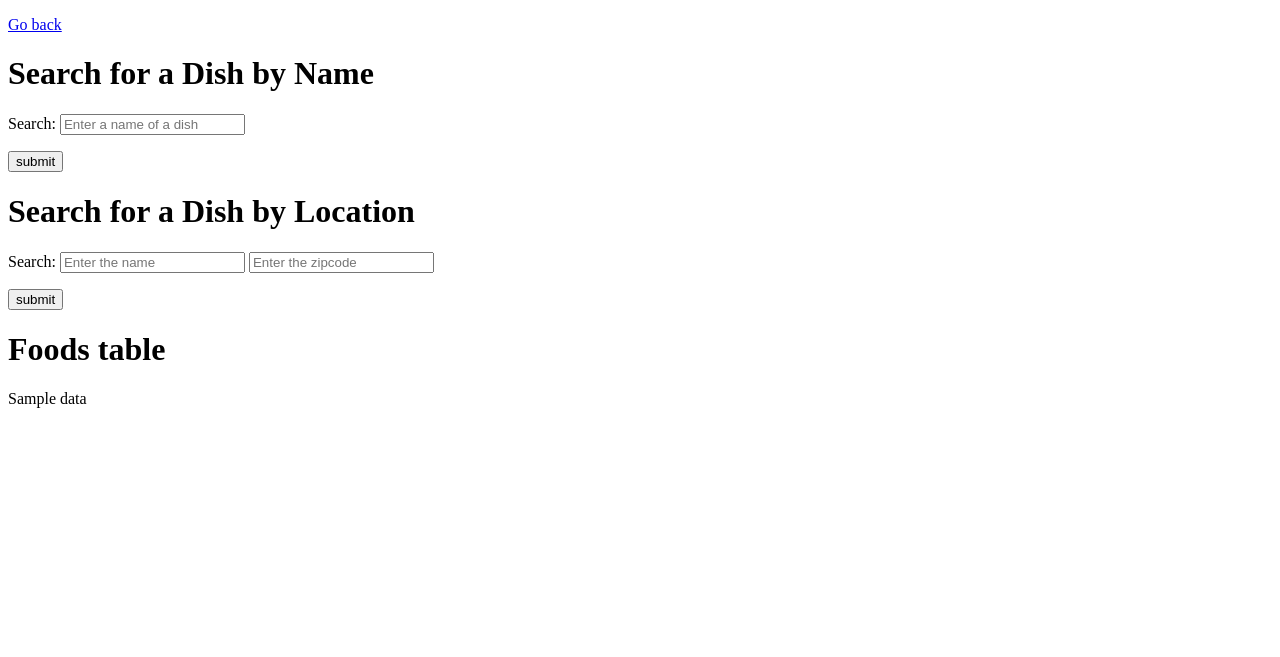
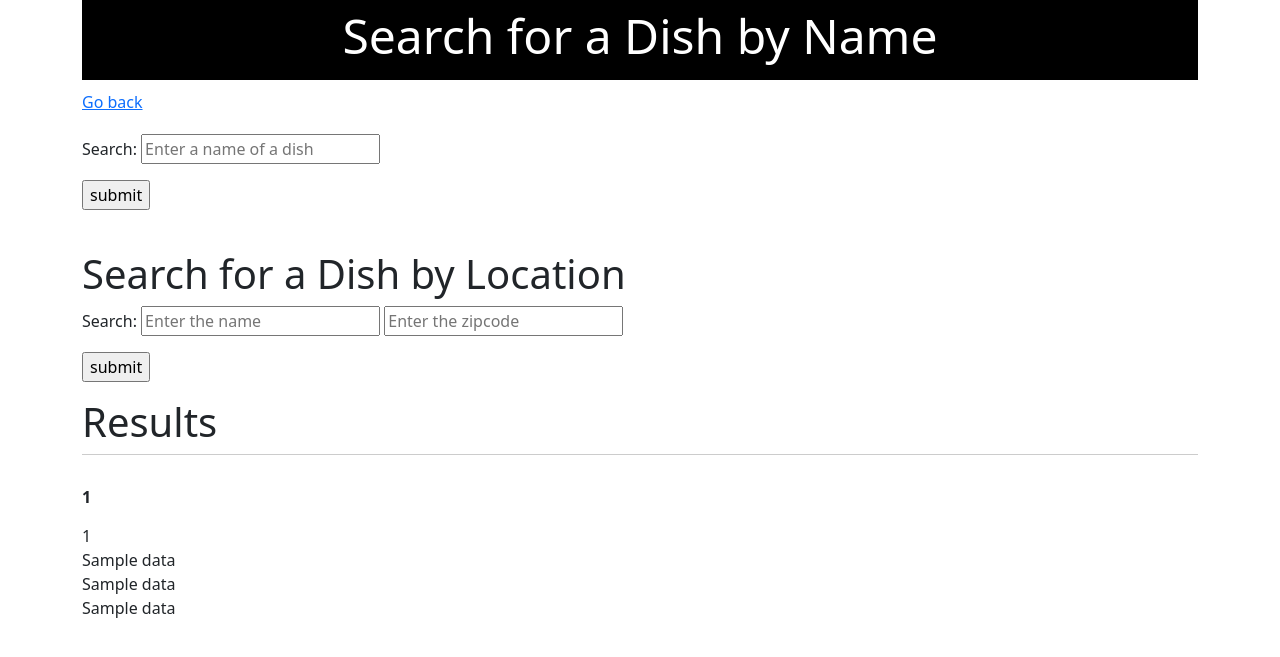
Before and after one commit to Omer-Mus/-w4111-proj1, a Flask app: template webserver/templates/search.html in a window 1280 px wide. Shown: the top 657 px of the page. Run offline with Flask 2, Linux system fonts and the light colour scheme; the template is opened without the code that fills it: most values are stand-ins (such as "Sample title", 1, 10 or a date in 2020); parts of the project's set-up code (start-up, migrations or seed data) failed here and were passed over.

Commit message:
made it look pretty

```diff
--- a/webserver/templates/search.html
+++ b/webserver/templates/search.html
@@ -1,19 +1,86 @@
 <!DOCTYPE html>
 <html lang="en">
 
-<p><a href="index.html">Go back</a></p>
+  <head>
+    <!-- Bootstrap for button styling -->
+    <link href="https://cdn.jsdelivr.net/npm/bootstrap@5.1.3/dist/css/bootstrap.min.css" rel="stylesheet" integrity="sha384-1BmE4kWBq78iYhFldvKuhfTAU6auU8tT94WrHftjDbrCEXSU1oBoqyl2QvZ6jIW3" crossorigin="anonymous">
+
+</head>
+<style>
+    #container {
+width: 600px;
+margin: 0px auto;
+}
+
+#announcement-editor {
+margin-top: 20px;
+margin-bottom: 40px;
+}
+
+#new-announcement-subject {
+display: block;
+margin-bottom: 10px;
+width: 100%;
+}
+
+#new-announcement-body {
+display: block;
+margin-bottom: 10px;
+width: 100%;
+height: 80px;
+
+}
+
+#the-title {
+
+margin-bottom: 10px;
+width: 100%;
+height: 80px;
+text-align: center;
+background-color: black;
+color: white;
+font-size: xxx-large;
+}
+.images {
+display: block;
+margin-bottom: 10px;
+width: 80px;
+height: 80px;
+}
+.announcement {
+display: block;
+margin-bottom: 40px;
+padding: 30px 0px 0px 0px;
+border-top: 1px solid #CCCCCC;
+width: 100%;
+}
+
+.announcement-subject {
+display: block;
+margin-bottom: 15px;
+font-weight: bold;
+}
+
+.announcement-body {
+display: block;
+}
+
+</style>
 
   <body>
 
-    <div class="Container">
+    <div class="container">
 
-        <h1>Search for a Dish by Name</h1>
+        <div id = "the-title">Search for a Dish by Name</div>
+        <div><a href="/">Go back</a></div>
 
+        <div id = "announcement-editor">
         <form method="POST" action="/search_food">
             <p>Search: <input type="text" name="search_food" placeholder="Enter a name of a dish" required> </p>
             <input type="submit" value="submit">
             </p>
         </form>
+        </div>
 
         <h1>Search for a Dish by Location</h1>
 
@@ -24,14 +91,38 @@
           </p>
         </form>
 
-    </div>
-
-  <h1>Foods table</h1>
+        <h1>Results</h1>
 
   <div>
     {% for n in data %}
-        <div>{{n}}</div>
+    <div id="announcements">
+        <div class="announcement">
+            <span class="announcement-subject">
+                {{ data.index(n)}}
+            </span>
+            <span class="announcement-body">
+                {{n[0]}}
+            </span>
+            <span class="announcement-body">
+                {{n[2]}}
+            </span>
+             <span class="announcement-body">
+                {{n[1]}}
+            </span>
+            <span class="announcement-body">
+                {{n[3]}}
+            </span>
+{#                    <span class="announcement-body">#}
+{#                       <img class="images" src="{{n[2]}}">#}
+{#                    </span>#}
+        </div>
+
+    </div>
+
     {% endfor %}
+
+    </div>
+
   </div>
 
 </body>
```
